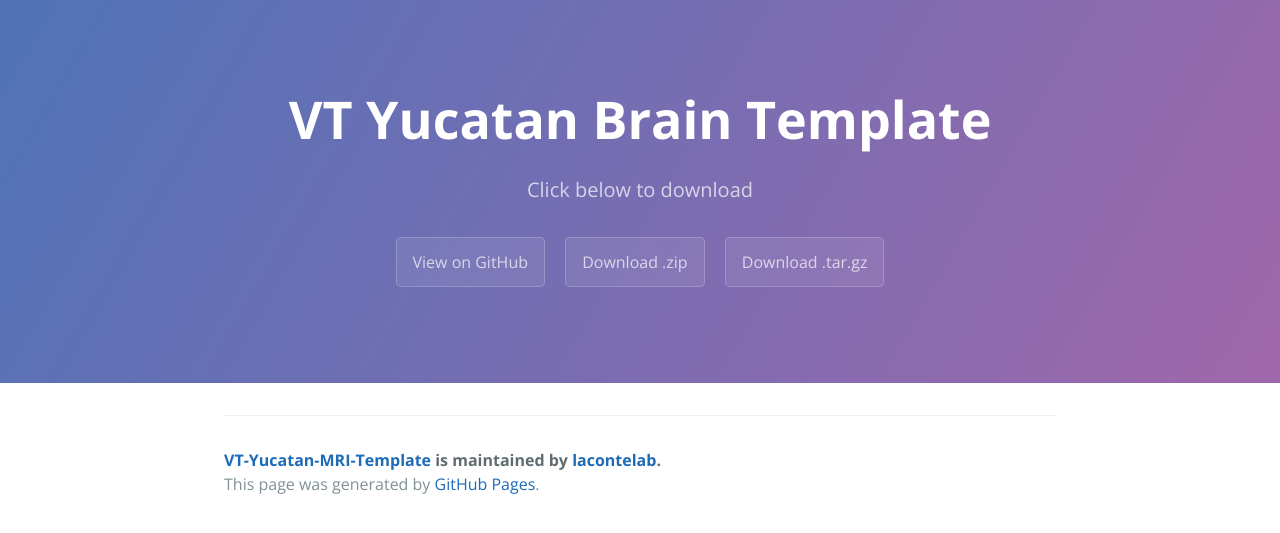
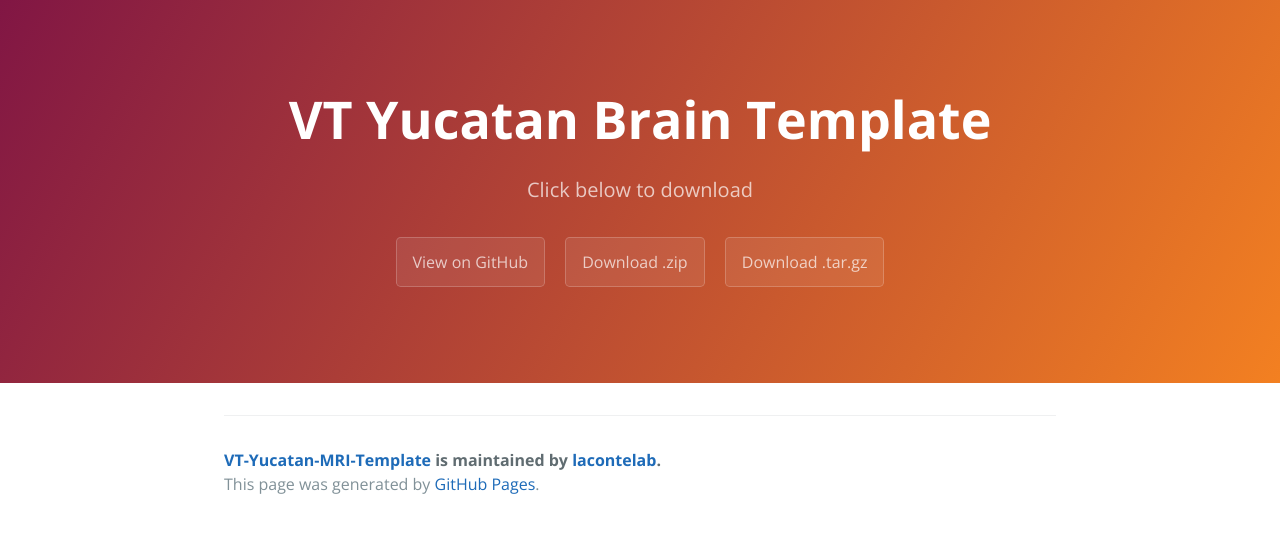
Before and after one commit to lacontelab/VT-Yucatan-MRI-Template, a Jekyll site: the page built from index.md, in a window 1280 px wide. Shown: the top 533 px of the page. Built offline with Jekyll 4.4.1, drawn with Linux system fonts in a browser that asks for light colours.

Commit message:
Updead url

```diff
--- a/_config.yml
+++ b/_config.yml
@@ -8,4 +8,4 @@
 github:
   zip_url: https://lacontelab.org/tmp.txt
   tar_url: https://lacontelab.org/tmp.txt
-  repository_url: https://github.com/lacontelab/test-ghpages
+  repository_url: https://github.com/lacontelab/VT-Yucatan-MRI-Template
--- a/assets/css/style.scss
+++ b/assets/css/style.scss
@@ -6,5 +6,5 @@
 .page-header {
   color: #ffff;
   background-color: #B067AB;
-  background-image: linear-gradient(120deg, #5073B8, #A067AB);
+  background-image: linear-gradient(120deg, #811644, #f38021);
 }
```
Also changed, not shown: 4 other files.
